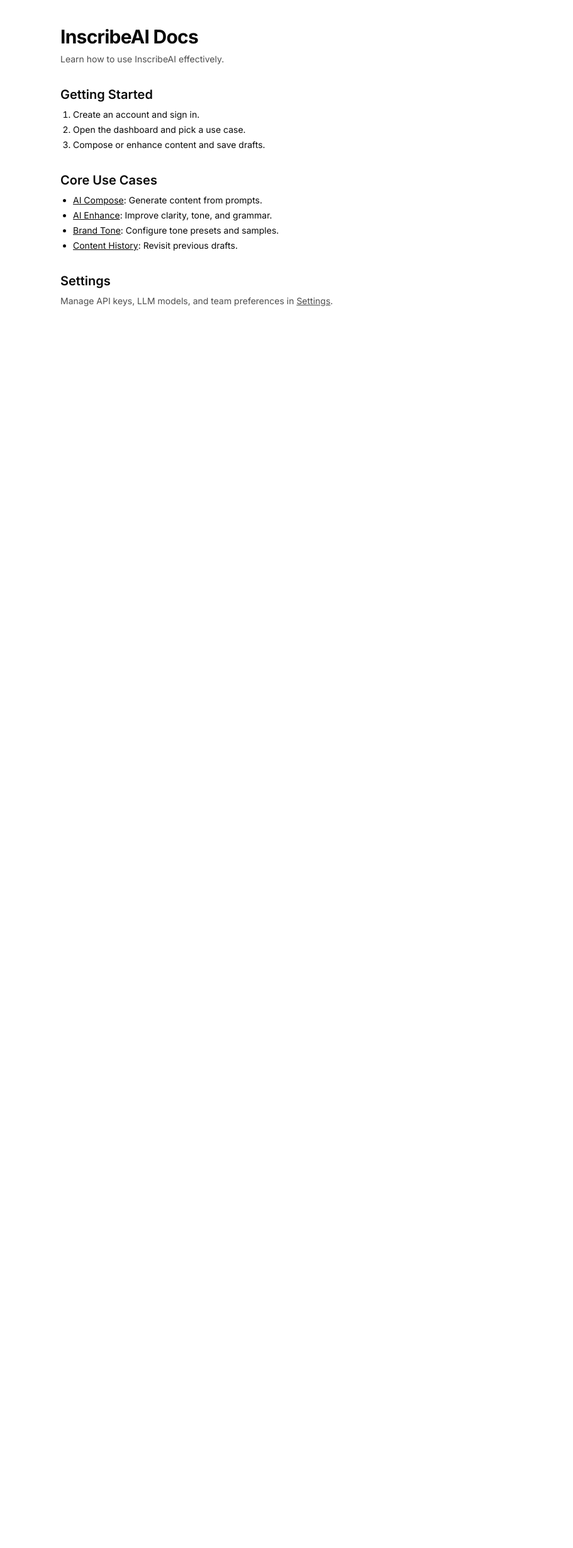
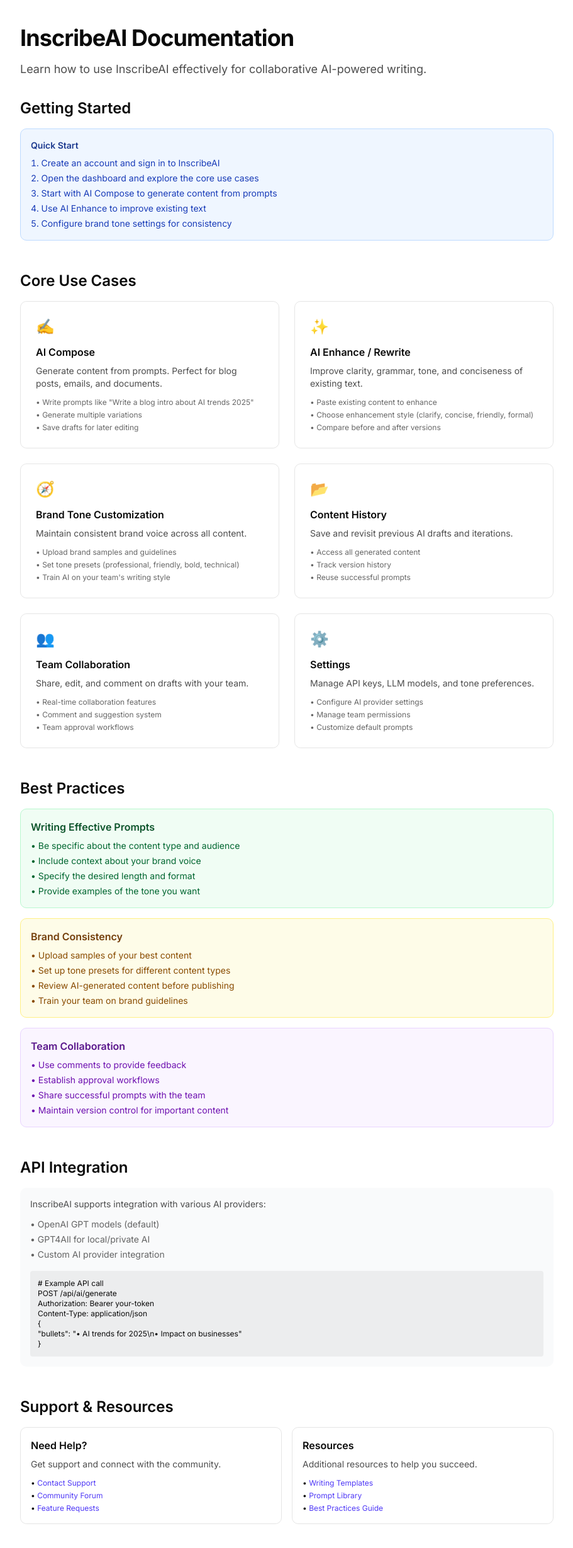
Before and after one commit to ShivamJha2436/InscribeAI, a Next.js app in the folder frontend/: page /docs in a window 1280 px wide. Shown: the whole page at 63% size, without its empty margins (184-1095 px from the left). Before the commit the page ends 800 px from the top, so only its background shows below. Built offline with nearby package versions, Linux system fonts and the light colour scheme.

Commit message:
minor changes
Signed-off-by: ShivamJha2436 <shivamkumar87148@gmail.com>

```diff
--- a/frontend/app/docs/page.tsx
+++ b/frontend/app/docs/page.tsx
@@ -1,30 +1,203 @@
 export default function DocsPage() {
   return (
-    <div className="mx-auto max-w-3xl px-6 py-10">
-      <h1 className="text-3xl font-bold tracking-tight">InscribeAI Docs</h1>
-      <p className="mt-2 text-sm text-black/70 dark:text-white/70">Learn how to use InscribeAI effectively.</p>
+    <div className="mx-auto max-w-4xl px-6 py-10">
+      <div className="mb-8">
+        <h1 className="text-4xl font-bold tracking-tight mb-4">InscribeAI Documentation</h1>
+        <p className="text-lg text-black/70 dark:text-white/70">
+          Learn how to use InscribeAI effectively for collaborative AI-powered writing.
+        </p>
+      </div>
 
-      <div className="mt-8 space-y-8">
+      <div className="space-y-12">
+        {/* Getting Started */}
         <section>
-          <h2 className="text-xl font-semibold">Getting Started</h2>
-          <ol className="mt-2 list-decimal pl-5 text-sm space-y-1">
-            <li>Create an account and sign in.</li>
-            <li>Open the dashboard and pick a use case.</li>
-            <li>Compose or enhance content and save drafts.</li>
-          </ol>
+          <h2 className="text-2xl font-semibold mb-4">Getting Started</h2>
+          <div className="space-y-4 text-sm">
+            <div className="bg-blue-50 dark:bg-blue-950/20 border border-blue-200 dark:border-blue-800 rounded-lg p-4">
+              <h3 className="font-semibold text-blue-900 dark:text-blue-100 mb-2">Quick Start</h3>
+              <ol className="list-decimal list-inside space-y-1 text-blue-800 dark:text-blue-200">
+                <li>Create an account and sign in to InscribeAI</li>
+                <li>Open the dashboard and explore the core use cases</li>
+                <li>Start with AI Compose to generate content from prompts</li>
+                <li>Use AI Enhance to improve existing text</li>
+                <li>Configure brand tone settings for consistency</li>
+              </ol>
+            </div>
+          </div>
         </section>
+
+        {/* Core Use Cases */}
         <section>
-          <h2 className="text-xl font-semibold">Core Use Cases</h2>
-          <ul className="mt-2 list-disc pl-5 text-sm space-y-1">
-            <li><a className="underline" href="/dashboard/compose">AI Compose</a>: Generate content from prompts.</li>
-            <li><a className="underline" href="/dashboard/enhance">AI Enhance</a>: Improve clarity, tone, and grammar.</li>
-            <li><a className="underline" href="/dashboard/brand">Brand Tone</a>: Configure tone presets and samples.</li>
-            <li><a className="underline" href="/dashboard/history">Content History</a>: Revisit previous drafts.</li>
-          </ul>
+          <h2 className="text-2xl font-semibold mb-4">Core Use Cases</h2>
+          <div className="grid gap-6 md:grid-cols-2">
+            <div className="border border-black/10 dark:border-white/15 rounded-lg p-6">
+              <div className="text-2xl mb-3">✍️</div>
+              <h3 className="font-semibold mb-2">AI Compose</h3>
+              <p className="text-sm text-black/70 dark:text-white/70 mb-3">
+                Generate content from prompts. Perfect for blog posts, emails, and documents.
+              </p>
+              <ul className="text-xs space-y-1 text-black/60 dark:text-white/60">
+                <li>• Write prompts like "Write a blog intro about AI trends 2025"</li>
+                <li>• Generate multiple variations</li>
+                <li>• Save drafts for later editing</li>
+              </ul>
+            </div>
+
+            <div className="border border-black/10 dark:border-white/15 rounded-lg p-6">
+              <div className="text-2xl mb-3">✨</div>
+              <h3 className="font-semibold mb-2">AI Enhance / Rewrite</h3>
+              <p className="text-sm text-black/70 dark:text-white/70 mb-3">
+                Improve clarity, grammar, tone, and conciseness of existing text.
+              </p>
+              <ul className="text-xs space-y-1 text-black/60 dark:text-white/60">
+                <li>• Paste existing content to enhance</li>
+                <li>• Choose enhancement style (clarify, concise, friendly, formal)</li>
+                <li>• Compare before and after versions</li>
+              </ul>
+            </div>
+
+            <div className="border border-black/10 dark:border-white/15 rounded-lg p-6">
+              <div className="text-2xl mb-3">🧭</div>
+              <h3 className="font-semibold mb-2">Brand Tone Customization</h3>
+              <p className="text-sm text-black/70 dark:text-white/70 mb-3">
+                Maintain consistent brand voice across all content.
+              </p>
+              <ul className="text-xs space-y-1 text-black/60 dark:text-white/60">
+                <li>• Upload brand samples and guidelines</li>
+                <li>• Set tone presets (professional, friendly, bold, technical)</li>
+                <li>• Train AI on your team's writing style</li>
+              </ul>
+            </div>
+
+            <div className="border border-black/10 dark:border-white/15 rounded-lg p-6">
+              <div className="text-2xl mb-3">📂</div>
+              <h3 className="font-semibold mb-2">Content History</h3>
+              <p className="text-sm text-black/70 dark:text-white/70 mb-3">
+                Save and revisit previous AI drafts and iterations.
+              </p>
+              <ul className="text-xs space-y-1 text-black/60 dark:text-white/60">
+                <li>• Access all generated content</li>
+                <li>• Track version history</li>
+                <li>• Reuse successful prompts</li>
+              </ul>
+            </div>
+
+            <div className="border border-black/10 dark:border-white/15 rounded-lg p-6">
+              <div className="text-2xl mb-3">👥</div>
+              <h3 className="font-semibold mb-2">Team Collaboration</h3>
+              <p className="text-sm text-black/70 dark:text-white/70 mb-3">
+                Share, edit, and comment on drafts with your team.
+              </p>
+              <ul className="text-xs space-y-1 text-black/60 dark:text-white/60">
+                <li>• Real-time collaboration features</li>
+                <li>• Comment and suggestion system</li>
+                <li>• Team approval workflows</li>
+              </ul>
+            </div>
+
+            <div className="border border-black/10 dark:border-white/15 rounded-lg p-6">
+              <div className="text-2xl mb-3">⚙️</div>
+              <h3 className="font-semibold mb-2">Settings</h3>
+              <p className="text-sm text-black/70 dark:text-white/70 mb-3">
+                Manage API keys, LLM models, and tone preferences.
+              </p>
+              <ul className="text-xs space-y-1 text-black/60 dark:text-white/60">
+                <li>• Configure AI provider settings</li>
+                <li>• Manage team permissions</li>
+                <li>• Customize default prompts</li>
+              </ul>
+            </div>
+          </div>
         </section>
+
+        {/* Best Practices */}
         <section>
-          <h2 className="text-xl font-semibold">Settings</h2>
-          <p className="mt-2 text-sm text-black/70 dark:text-white/70">Manage API keys, LLM models, and team preferences in <a className="underline" href="/dashboard/settings">Settings</a>.</p>
+          <h2 className="text-2xl font-semibold mb-4">Best Practices</h2>
+          <div className="space-y-4">
+            <div className="bg-green-50 dark:bg-green-950/20 border border-green-200 dark:border-green-800 rounded-lg p-4">
+              <h3 className="font-semibold text-green-900 dark:text-green-100 mb-2">Writing Effective Prompts</h3>
+              <ul className="text-sm text-green-800 dark:text-green-200 space-y-1">
+                <li>• Be specific about the content type and audience</li>
+                <li>• Include context about your brand voice</li>
+                <li>• Specify the desired length and format</li>
+                <li>• Provide examples of the tone you want</li>
+              </ul>
+            </div>
+
+            <div className="bg-yellow-50 dark:bg-yellow-950/20 border border-yellow-200 dark:border-yellow-800 rounded-lg p-4">
+              <h3 className="font-semibold text-yellow-900 dark:text-yellow-100 mb-2">Brand Consistency</h3>
+              <ul className="text-sm text-yellow-800 dark:text-yellow-200 space-y-1">
+                <li>• Upload samples of your best content</li>
+                <li>• Set up tone presets for different content types</li>
+                <li>• Review AI-generated content before publishing</li>
+                <li>• Train your team on brand guidelines</li>
+              </ul>
+            </div>
+
+            <div className="bg-purple-50 dark:bg-purple-950/20 border border-purple-200 dark:border-purple-800 rounded-lg p-4">
+              <h3 className="font-semibold text-purple-900 dark:text-purple-100 mb-2">Team Collaboration</h3>
+              <ul className="text-sm text-purple-800 dark:text-purple-200 space-y-1">
+                <li>• Use comments to provide feedback</li>
+                <li>• Establish approval workflows</li>
+                <li>• Share successful prompts with the team</li>
+                <li>• Maintain version control for important content</li>
+              </ul>
+            </div>
+          </div>
+        </section>
+
+        {/* API Integration */}
+        <section>
+          <h2 className="text-2xl font-semibold mb-4">API Integration</h2>
+          <div className="bg-gray-50 dark:bg-gray-900 rounded-lg p-4">
+            <p className="text-sm text-black/70 dark:text-white/70 mb-3">
+              InscribeAI supports integration with various AI providers:
+            </p>
+            <ul className="text-sm space-y-1 text-black/60 dark:text-white/60">
+              <li>• OpenAI GPT models (default)</li>
+              <li>• GPT4All for local/private AI</li>
+              <li>• Custom AI provider integration</li>
+            </ul>
+            <div className="mt-4 p-3 bg-black/5 dark:bg-white/5 rounded text-xs font-mono">
+              <div># Example API call</div>
+              <div>POST /api/ai/generate</div>
+              <div>Authorization: Bearer your-token</div>
+              <div>Content-Type: application/json</div>
+              <div>{"{"}</div>
+              <div>  "bullets": "• AI trends for 2025\n• Impact on businesses"</div>
+              <div>{"}"}</div>
+            </div>
+          </div>
+        </section>
+
+        {/* Support */}
+        <section>
+          <h2 className="text-2xl font-semibold mb-4">Support & Resources</h2>
+          <div className="grid gap-4 md:grid-cols-2">
+            <div className="border border-black/10 dark:border-white/15 rounded-lg p-4">
+              <h3 className="font-semibold mb-2">Need Help?</h3>
+              <p className="text-sm text-black/70 dark:text-white/70 mb-3">
+                Get support and connect with the community.
+              </p>
+              <ul className="text-xs space-y-1">
+                <li>• <a href="#" className="text-indigo-600 hover:underline">Contact Support</a></li>
+                <li>• <a href="#" className="text-indigo-600 hover:underline">Community Forum</a></li>
+                <li>• <a href="#" className="text-indigo-600 hover:underline">Feature Requests</a></li>
+              </ul>
+            </div>
+
+            <div className="border border-black/10 dark:border-white/15 rounded-lg p-4">
+              <h3 className="font-semibold mb-2">Resources</h3>
+              <p className="text-sm text-black/70 dark:text-white/70 mb-3">
+                Additional resources to help you succeed.
+              </p>
+              <ul className="text-xs space-y-1">
+                <li>• <a href="#" className="text-indigo-600 hover:underline">Writing Templates</a></li>
+                <li>• <a href="#" className="text-indigo-600 hover:underline">Prompt Library</a></li>
+                <li>• <a href="#" className="text-indigo-600 hover:underline">Best Practices Guide</a></li>
+              </ul>
+            </div>
+          </div>
         </section>
       </div>
     </div>
--- a/frontend/app/page.tsx
+++ b/frontend/app/page.tsx
@@ -7,11 +7,12 @@
       <header className="sticky top-0 z-20 backdrop-blur supports-[backdrop-filter]:bg-white/50 dark:supports-[backdrop-filter]:bg-black/30 border-b border-black/5 dark:border-white/10">
         <nav className="mx-auto max-w-6xl px-6 py-4 flex items-center justify-between">
           <div className="flex items-center gap-3">
-            <div className="h-9 w-9 rounded-lg bg-gradient-to-br from-indigo-500 via-violet-500 to-fuchsia-500"></div>
+            <img src="/inscribe-ai-logo.png" alt="InscribeAI" className="h-9 w-9 rounded-lg" />
             <span className="text-base sm:text-lg font-bold tracking-tight">InscribeAI</span>
           </div>
           <div className="hidden sm:flex items-center gap-6 text-sm">
             <a className="hover:opacity-80 focus:outline-none focus-visible:ring-2 focus-visible:ring-indigo-500 rounded" href="#use-cases">Use Cases</a>
+            <a className="hover:opacity-80 focus:outline-none focus-visible:ring-2 focus-visible:ring-indigo-500 rounded" href="/docs">Docs</a>
           </div>
           <div className="flex items-center gap-3">
             <a href="/auth/login" className="inline-flex h-10 items-center rounded-full border border-black/10 dark:border-white/15 px-4 text-sm font-medium hover:bg-black/5 dark:hover:bg-white/10 focus:outline-none focus-visible:ring-2 focus-visible:ring-indigo-500">Login</a>
@@ -86,7 +87,7 @@
       <footer className="px-6 py-10 border-t border-black/5 dark:border-white/10">
         <div className="mx-auto max-w-6xl flex flex-col sm:flex-row items-center justify-between gap-4 text-sm text-black/70 dark:text-white/70">
           <div className="flex items-center gap-3">
-            <div className="h-6 w-6 rounded bg-gradient-to-br from-indigo-500 via-violet-500 to-fuchsia-500"></div>
+            <img src="/inscribe-ai-logo.png" alt="InscribeAI" className="h-6 w-6 rounded" />
             <span>© {new Date().getFullYear()} InscribeAI</span>
           </div>
           <div className="flex items-center gap-4">
--- a/frontend/components/layout/Navbar.tsx
+++ b/frontend/components/layout/Navbar.tsx
@@ -18,7 +18,10 @@
   return (
     <header className="sticky top-0 z-10 border-b border-border bg-white/70 dark:bg-black/30 backdrop-blur">
       <div className="mx-auto max-w-7xl px-4 py-3 flex items-center gap-4">
-        <Link href="/dashboard" className="text-sm font-semibold hover:opacity-80">InscribeAI</Link>
+        <Link href="/dashboard" className="text-sm font-semibold hover:opacity-80 flex items-center gap-2">
+          <img src="/inscribe-ai-logo.png" alt="InscribeAI" className="h-6 w-6 rounded" />
+          InscribeAI
+        </Link>
         <nav className="hidden sm:flex items-center gap-4 text-sm text-muted-foreground">
           <Link href="/docs" className="hover:opacity-80">Docs</Link>
         </nav>
```
